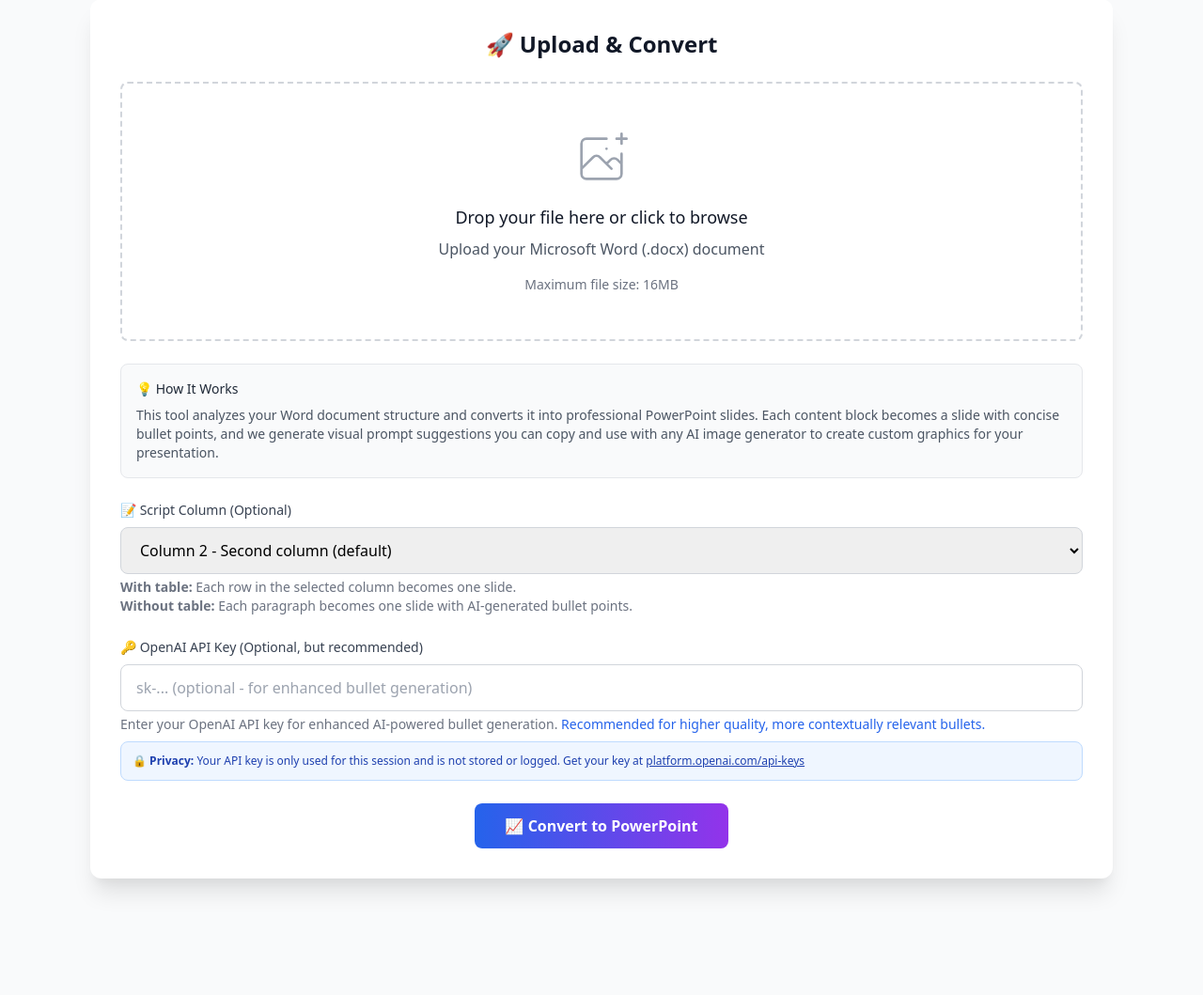
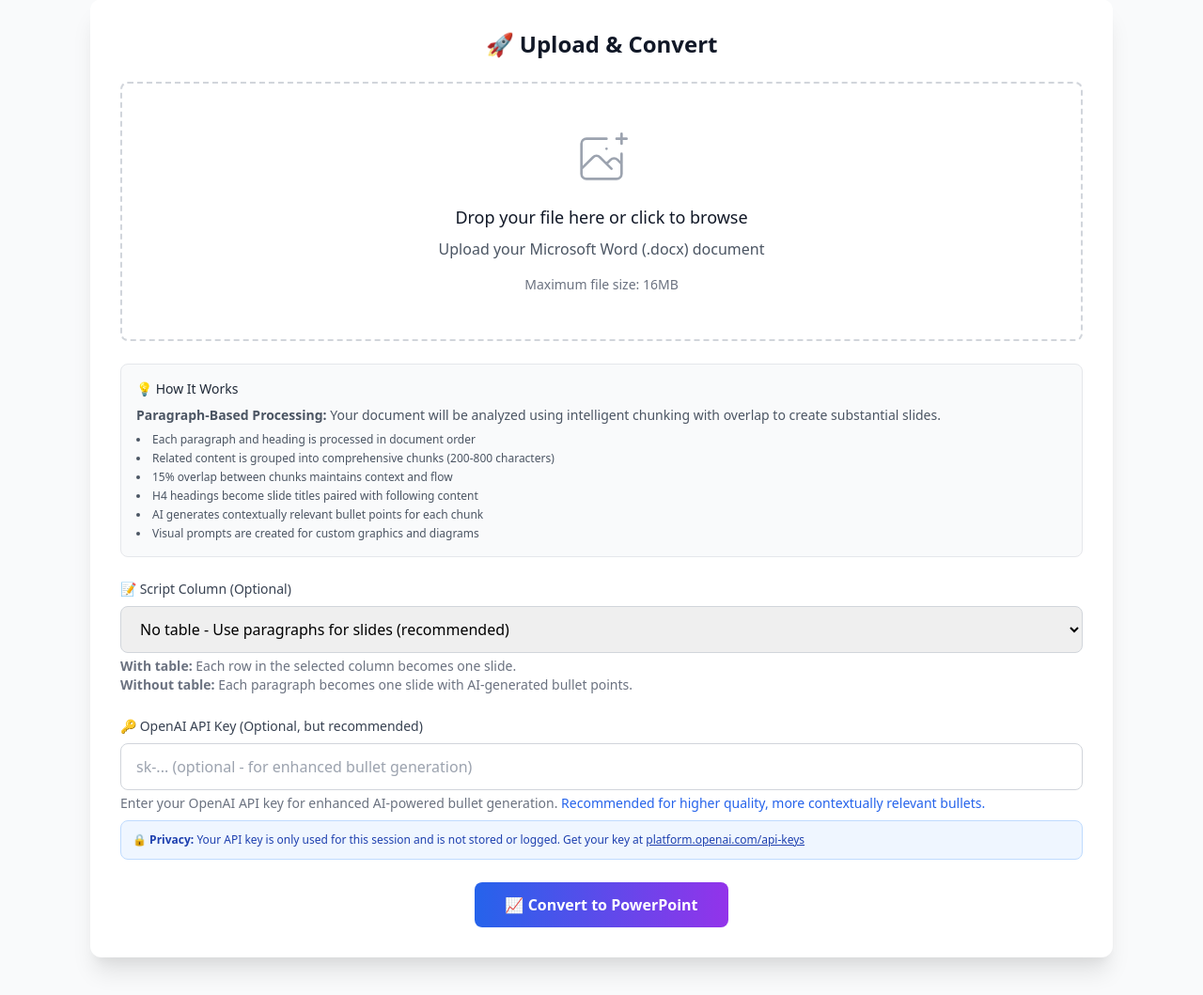
Before and after one commit to sumrae412/slidegenerator, a Flask app: template templates/file_to_slides.html in a window 1280 px wide. Shown: the part 643-1702 px from the top of the page at 94% size. Run offline with Flask 3, Linux system fonts and the light colour scheme; the template is opened without the code that fills it, so the values that code supplies are empty; some libraries are stand-ins or nearby versions.

Commit message:
Add dynamic How It Works section based on processing mode
- Create separate explanations for paragraph-based vs table-based processing
- Show intelligent chunking details for "No table" mode (15% overlap, 200-800 char chunks)
- Display table column processing details for table modes
- Add JavaScript toggle that updates content based on script column selection
- Set "No table" mode as default with "(recommended)" label
- Highlight advanced pipeline features like contextual chunking

Users now see relevant processing information based on their selected mode

🤖 Generated with [Claude Code](https://claude.ai/code)

Co-Authored-By: Claude <noreply@anthropic.com>

```diff
--- a/templates/file_to_slides.html
+++ b/templates/file_to_slides.html
@@ -181,11 +181,36 @@
                 <!-- How It Works -->
                 <div class="mb-6 p-4 bg-gray-50 border border-gray-200 rounded-lg">
                     <h3 class="text-sm font-medium text-gray-800 mb-2">💡 How It Works</h3>
-                    <p class="text-sm text-gray-600">
-                        This tool analyzes your Word document structure and converts it into professional PowerPoint slides.
-                        Each content block becomes a slide with concise bullet points, and we generate visual prompt suggestions
-                        you can copy and use with any AI image generator to create custom graphics for your presentation.
-                    </p>
+
+                    <!-- No Table Mode -->
+                    <div id="how-it-works-no-table" class="text-sm text-gray-600">
+                        <p class="mb-2">
+                            <strong>Paragraph-Based Processing:</strong> Your document will be analyzed using intelligent chunking with overlap to create substantial slides.
+                        </p>
+                        <ul class="list-disc list-inside space-y-1 text-xs">
+                            <li>Each paragraph and heading is processed in document order</li>
+                            <li>Related content is grouped into comprehensive chunks (200-800 characters)</li>
+                            <li>15% overlap between chunks maintains context and flow</li>
+                            <li>H4 headings become slide titles paired with following content</li>
+                            <li>AI generates contextually relevant bullet points for each chunk</li>
+                            <li>Visual prompts are created for custom graphics and diagrams</li>
+                        </ul>
+                    </div>
+
+                    <!-- Table Mode -->
+                    <div id="how-it-works-table" class="text-sm text-gray-600 hidden">
+                        <p class="mb-2">
+                            <strong>Table Column Processing:</strong> Content from your selected table column will be converted into slides.
+                        </p>
+                        <ul class="list-disc list-inside space-y-1 text-xs">
+                            <li>Each row in the selected table column becomes one slide</li>
+                            <li>Document headings (H1-H4) create title and section slides</li>
+                            <li>Table content is processed with AI bullet generation</li>
+                            <li>Visual prompts are generated for each content slide</li>
+                            <li>Maintains document hierarchy and structure</li>
+                        </ul>
+                    </div>
+
                     <!-- Hidden input for backward compatibility -->
                     <input type="hidden" id="skip-visuals" name="skip_visuals" value="false">
                 </div>
@@ -196,9 +221,9 @@
                         📝 Script Column (Optional)
                     </label>
                     <select id="script-column" name="script_column" class="w-full px-4 py-3 border border-gray-300 rounded-lg focus:ring-2 focus:ring-blue-500 focus:border-blue-500">
-                        <option value="0">No table - Use paragraphs for slides</option>
+                        <option value="0" selected>No table - Use paragraphs for slides (recommended)</option>
                         <option value="1">Column 1 - First column</option>
-                        <option value="2" selected>Column 2 - Second column (default)</option>
+                        <option value="2">Column 2 - Second column</option>
                         <option value="3">Column 3 - Third column</option>
                         <option value="4">Column 4 - Fourth column</option>
                         <option value="5">Column 5 - Fifth column</option>
@@ -310,6 +335,29 @@
         const progressBar = document.getElementById('progress-bar');
         const results = document.getElementById('results');
         const error = document.getElementById('error');
+        const scriptColumnSelect = document.getElementById('script-column');
+        const howItWorksNoTable = document.getElementById('how-it-works-no-table');
+        const howItWorksTable = document.getElementById('how-it-works-table');
+
+        // How It Works section toggle based on script column selection
+        function updateHowItWorks() {
+            const selectedColumn = scriptColumnSelect.value;
+            if (selectedColumn === '0') {
+                // No table mode
+                howItWorksNoTable.classList.remove('hidden');
+                howItWorksTable.classList.add('hidden');
+            } else {
+                // Table mode
+                howItWorksNoTable.classList.add('hidden');
+                howItWorksTable.classList.remove('hidden');
+            }
+        }
+
+        // Initialize How It Works section based on default selection
+        updateHowItWorks();
+
+        // Listen for script column changes
+        scriptColumnSelect.addEventListener('change', updateHowItWorks);
 
         // File upload handling
         uploadArea.addEventListener('click', () => fileInput.click());
```
